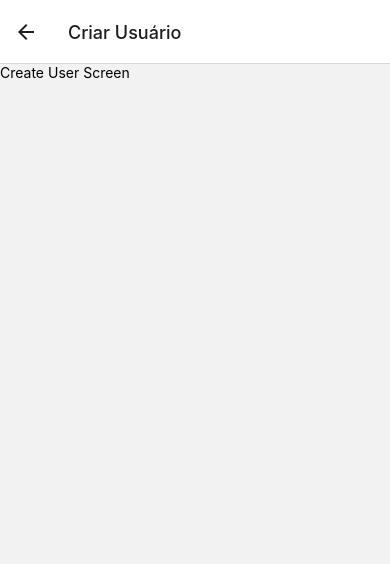
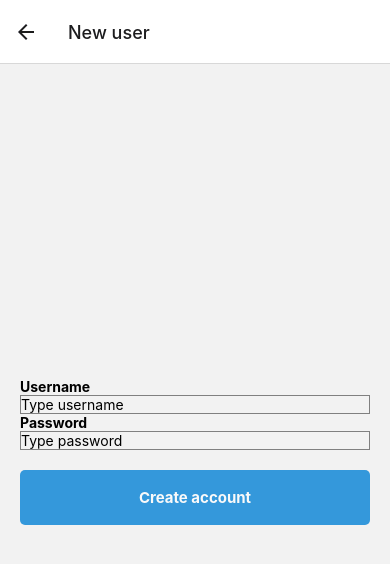
Before and after one commit to andersonAzzolinii/front-to-do-list, a React Native app: screen /CreateUser in a window 390 px wide. Shown: the top 564 px of the page. Built offline with nearby package versions, Linux system fonts and the light colour scheme.

Commit message:
- created types to navigation - cloned login screen to use as create user screen too

```diff
--- a/App.tsx
+++ b/App.tsx
@@ -3,22 +3,25 @@ import { NavigationContainer } from '@react-navigation/native';
 import LoginScreen from './src/screens/Login';
 import CreateUser from './src/screens/CreateUser';
 import { createNativeStackNavigator } from '@react-navigation/native-stack';
+import { RootStackParamList } from './src/types/routes';
 
-const Stack = createNativeStackNavigator(); // Define o tipo para o Stack Navigator
+const Stack = createNativeStackNavigator<RootStackParamList>();
 
 export default function App() {
+
+
   return (
     <NavigationContainer>
       <Stack.Navigator initialRouteName="Login">
         <Stack.Screen
           name="Login"
           component={LoginScreen}
-          options={{ headerShown: false }}
+          options={{ title: 'Login' }}
         />
         <Stack.Screen
           name="CreateUser"
           component={CreateUser}
-          options={{ title: 'Criar Usuário' }}
+          options={{ title: 'New user' }}
         />
       </Stack.Navigator>
     </NavigationContainer>
--- a/src/screens/CreateUser/index.tsx
+++ b/src/screens/CreateUser/index.tsx
@@ -1,13 +1,91 @@
-import { Text, View } from "react-native";
+import React from 'react';
+import { View, Text, TouchableOpacity, Image } from 'react-native';
+import { Formik } from 'formik';
+import * as Yup from 'yup';
+import TextInputWithForm from '../components/TextInputWithForm';
+import colors from '../../colors';
+import styled from 'styled-components/native';
+import { useNavigation } from '@react-navigation/native';
+import { RootStackNavigationProp } from '../../types/routes';
 
+const Container = styled(View)`
+  padding: 20px;
+  flex: 1;
+  justify-content: center;
+`;
 
-const CreateUser = () => {
+const InputContainer = styled(View)`
+  margin-bottom: 20px;
+`;
+
+const Button = styled(TouchableOpacity) <{ isPrimary?: boolean }>`
+  height: 55px;
+  background-color: ${({ isPrimary }) => (isPrimary ? colors.primary : 'transparent')};
+  border: ${({ isPrimary }) => (isPrimary ? 'none' : `1px solid ${colors.text}`)};
+  border-radius: 5px;
+  justify-content: center;
+  align-items: center;
+  margin-bottom: 5px;
+`;
+
+const ButtonText = styled(Text) <{ isPrimary?: boolean }>`
+  font-size: 15px;
+  color: ${({ isPrimary }) => (isPrimary ? colors.background : colors.text)};
+  font-weight: bold;
+`;
+
+const LoginScreen = () => {
+  const navigation = useNavigation<RootStackNavigationProp>();
+
+  const initialValues = {
+    username: '',
+    password: '',
+  };
+
+  const validationSchema = Yup.object().shape({
+    username: Yup.string()
+      .required('Username is required'),
+    password: Yup.string()
+      .min(6, 'Min 6 characters are required')
+      .required('Password is required'),
+  });
+
+  const onSubmit = (values: { username: string; password: string }) => {
+    console.log('Valores enviados:', values);
+  };
+
   return (
-    <View>
-      <Text>Create User Screen</Text>
-    </View>
+    <Container>
+      <Formik
+        initialValues={initialValues}
+        validationSchema={validationSchema}
+        onSubmit={onSubmit}
+      >
+        {({ handleSubmit }) => (
+          <>
+            <InputContainer>
+              <TextInputWithForm
+                label="Username"
+                placeholder='Type username'
+                name="username"
+              />
+              <TextInputWithForm
+                label="Password"
+                placeholder='Type password'
+                name="password"
+                secureTextEntry
+              />
+            </InputContainer>
+            <View>
+              <Button isPrimary onPress={() => handleSubmit()}>
+                <ButtonText isPrimary>Create account</ButtonText>
+              </Button>
+            </View>
+          </>
+        )}
+      </Formik>
+    </Container>
   );
+};
 
-}
-
-export default CreateUser
+export default LoginScreen;
--- a/src/screens/Login/index.tsx
+++ b/src/screens/Login/index.tsx
@@ -5,6 +5,8 @@ import * as Yup from 'yup';
 import TextInputWithForm from '../components/TextInputWithForm';
 import colors from '../../colors';
 import styled from 'styled-components/native';
+import { useNavigation } from '@react-navigation/native';
+import { RootStackNavigationProp, RootStackParamList } from '../../types/routes';
 
 const Container = styled(View)`
   padding: 20px;
@@ -16,23 +18,25 @@ const InputContainer = styled(View)`
   margin-bottom: 20px;
 `;
 
-const Button = styled(TouchableOpacity)<{ isPrimary?: boolean }>`
+const Button = styled(TouchableOpacity) <{ isPrimary?: boolean }>`
   height: 55px;
   background-color: ${({ isPrimary }) => (isPrimary ? colors.primary : 'transparent')};
-  border: ${({ isPrimary }) => (isPrimary ? 'none' : `2px solid ${colors.text}`)};
+  border: ${({ isPrimary }) => (isPrimary ? 'none' : `1px solid ${colors.text}`)};
   border-radius: 5px;
   justify-content: center;
   align-items: center;
   margin-bottom: 5px;
 `;
 
-const ButtonText = styled(Text)<{ isPrimary?: boolean }>`
+const ButtonText = styled(Text) <{ isPrimary?: boolean }>`
   font-size: 15px;
   color: ${({ isPrimary }) => (isPrimary ? colors.background : colors.text)};
   font-weight: bold;
 `;
 
 const LoginScreen = () => {
+  const navigation = useNavigation<RootStackNavigationProp>();
+
   const initialValues = {
     username: '',
     password: '',
@@ -76,7 +80,7 @@ const LoginScreen = () => {
               <Button isPrimary onPress={() => handleSubmit()}>
                 <ButtonText isPrimary>Sign</ButtonText>
               </Button>
-              <Button onPress={() => handleSubmit()}>
+              <Button onPress={() => navigation.navigate('CreateUser')}>
                 <ButtonText>Create account</ButtonText>
               </Button>
             </View>
--- /dev/null
+++ b/src/types/routes.ts
@@ -0,0 +1,9 @@
+
+import { NativeStackNavigationProp } from '@react-navigation/native-stack';
+
+export type RootStackParamList = {
+  Login: undefined;
+  CreateUser: undefined;
+};
+
+export type RootStackNavigationProp = NativeStackNavigationProp<RootStackParamList>;
```
